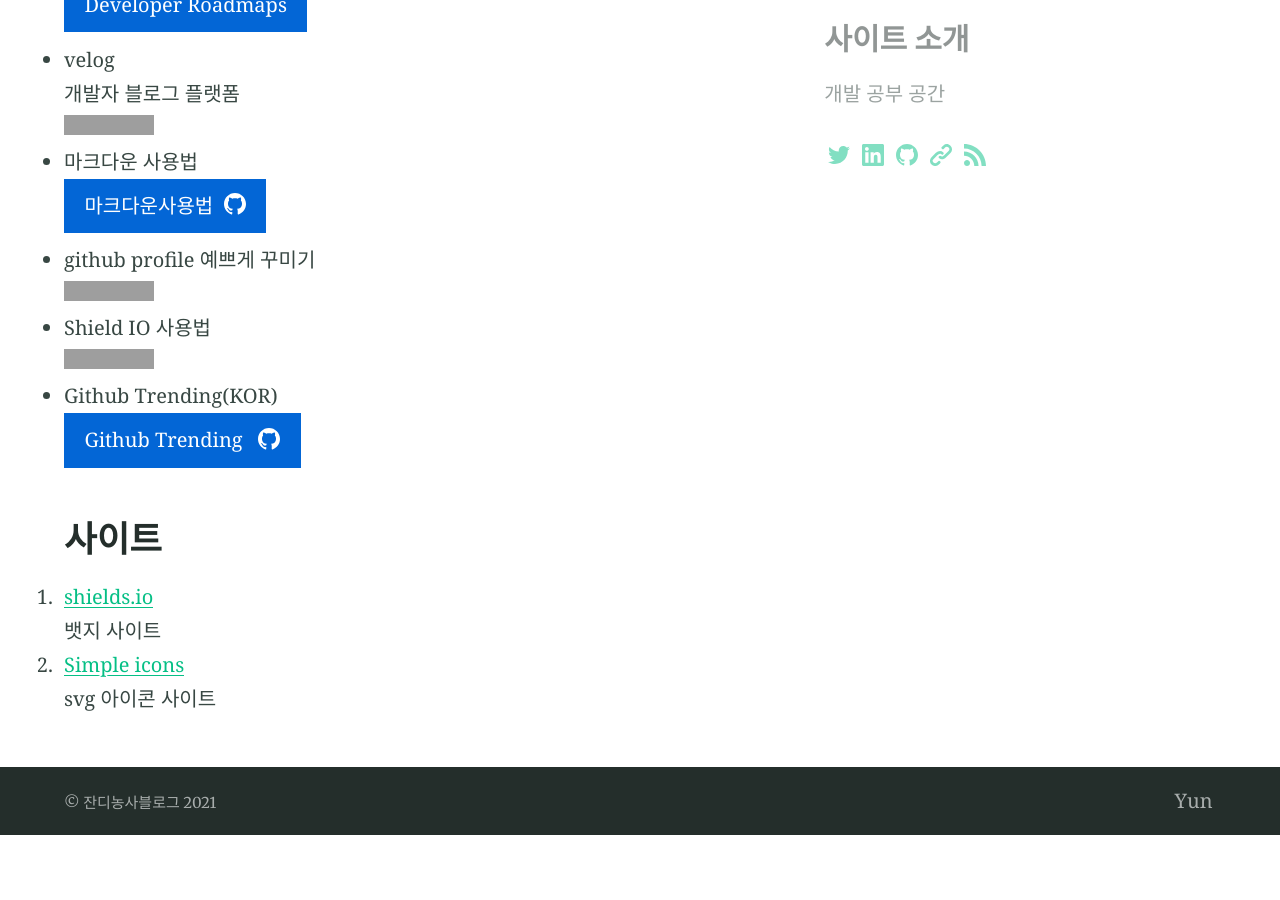
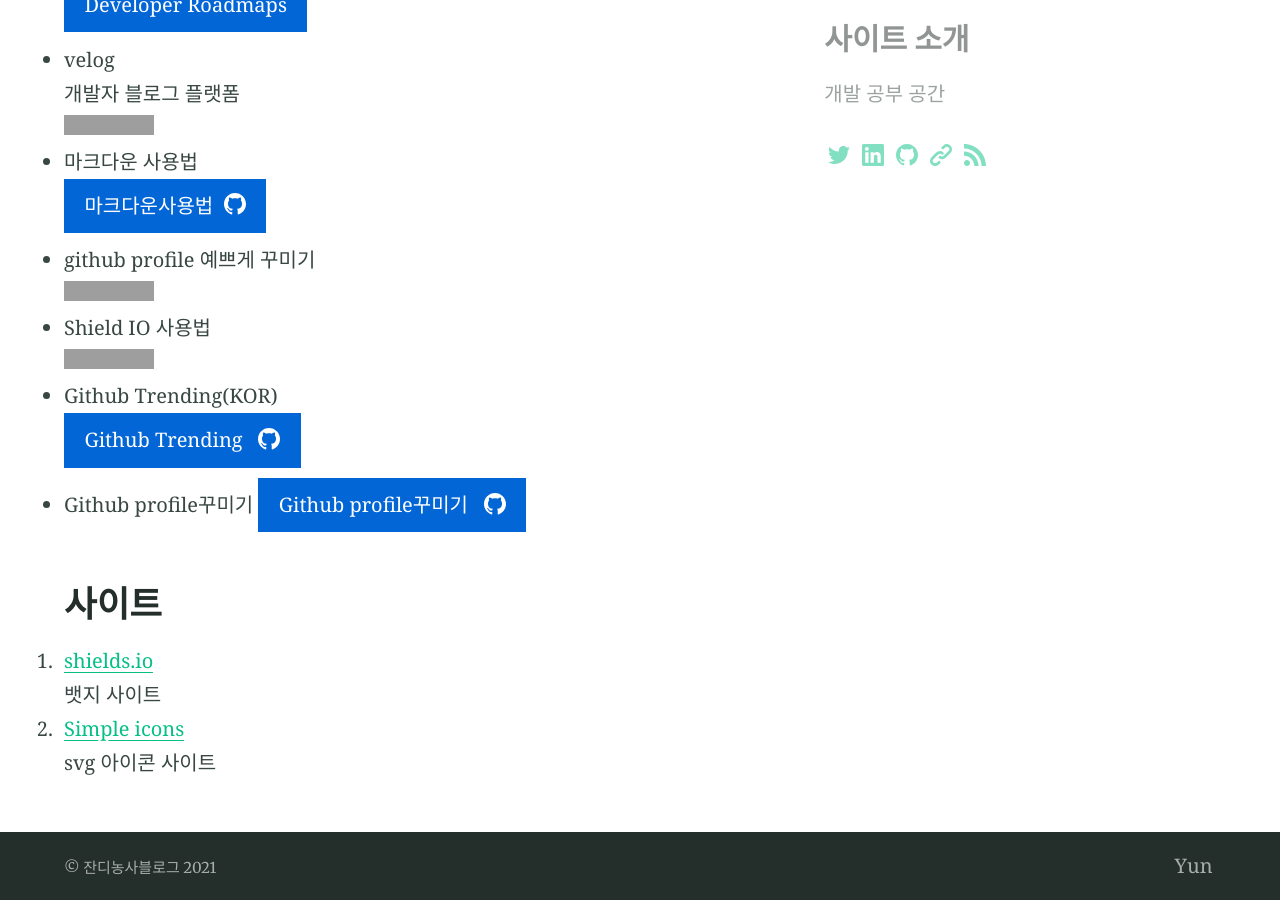
Before and after one commit to EngineerYun/EngineerYun.github.io, a Jekyll site: the page built from Links.md, in a window 1280 px wide and 900 px high, scrolled down 751 px. Built offline with Jekyll 4.4.1, drawn with Linux system fonts in a browser that asks for light colours; before the commit the page ends 1586 px from its top, so only the background shows below that; grey boxes are pictures that could not be loaded.

Commit message:
링크 업데이트

```diff
--- a/Links.md
+++ b/Links.md
@@ -31,6 +31,9 @@
 * Github Trending(KOR)
 {% include button.html text="Github Trending " icon="github" link="https://github.com/trending" color="#0366d6" %}
 
+* Github profile꾸미기
+{% include button.html text="Github profile꾸미기 " icon="github" link="https://github.com/anuraghazra/github-readme-stats" color="#0366d6" %}
+
 ## 사이트
  1. [shields.io](https://shields.io/)
  뱃지 사이트
```
